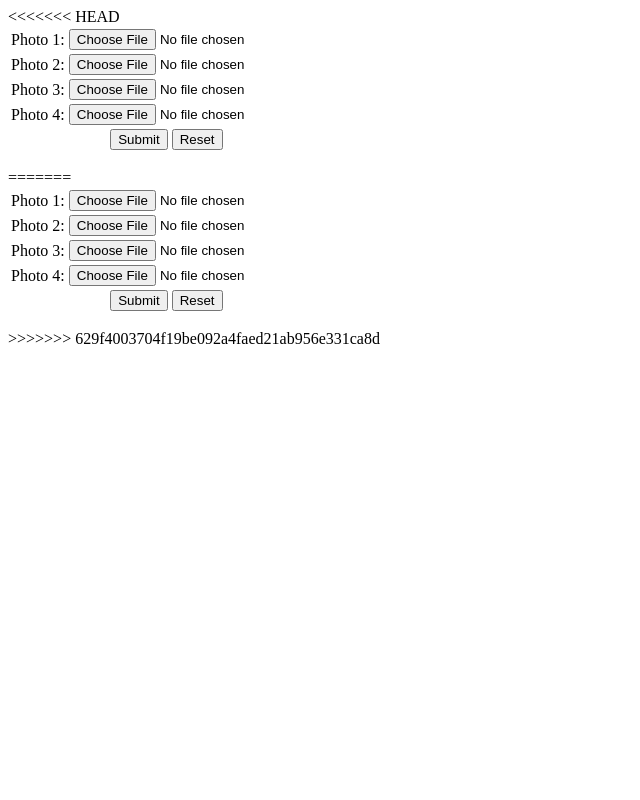
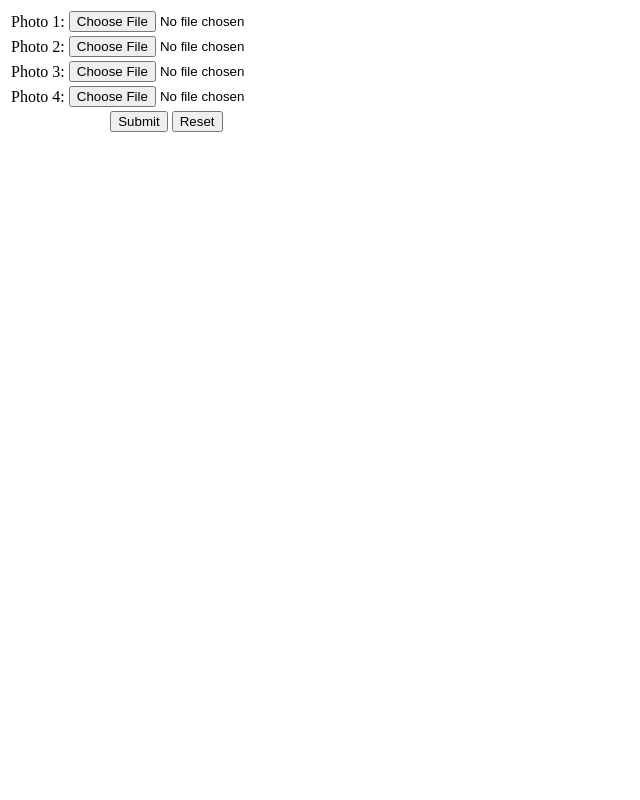
Before and after one commit to jitHD/rictech, a PHP site: page /upload_files.php in a window 1280 px wide. Shown: the whole page, without its empty margins (0-640 px from the left). Run offline with PHP 8.4, Linux system fonts and the light colour scheme.

Commit message:
removed duplicate

```diff
--- a/upload_files.php
+++ b/upload_files.php
@@ -1,5 +1,3 @@
-<<<<<<< HEAD
-
 
 
 <html>
@@ -17,23 +15,3 @@
 </form>
 </body>
 </html>
-=======
-
-
-
-<html>
-<head>
-</head>
-<body>
-<form action="upload_files_action.php" method="post" enctype="multipart/form-data">
-<table>
-  <tr><td>Photo 1:</td><td><input type="file" name="file_1" required></td></tr>
-  <tr><td>Photo 2:</td><td><input type="file" name="file_2" required></td></tr>
-  <tr><td>Photo 3:</td><td><input type="file" name="file_3" required></td></tr>
-  <tr><td>Photo 4:</td><td><input type="file" name="file_4" required></td></tr>
-  <tr><td colspan="2" align="center"><input type="submit" value="Submit">&nbsp;<input type="reset" value="Reset"></td></tr>
-</table>
-</form>
-</body>
-</html>
->>>>>>> 629f4003704f19be092a4faed21ab956e331ca8d
```
